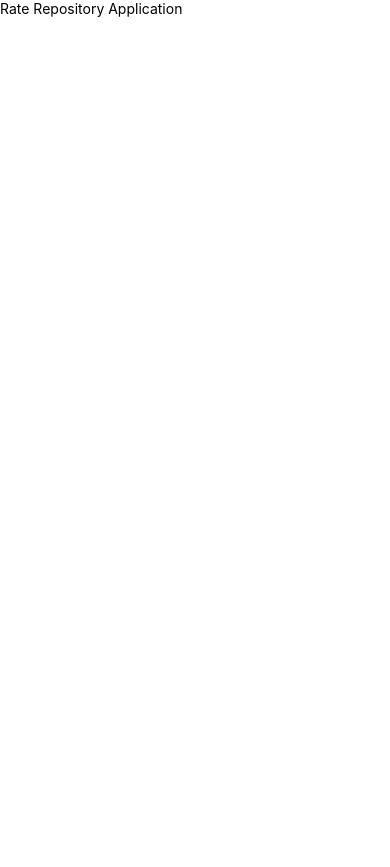
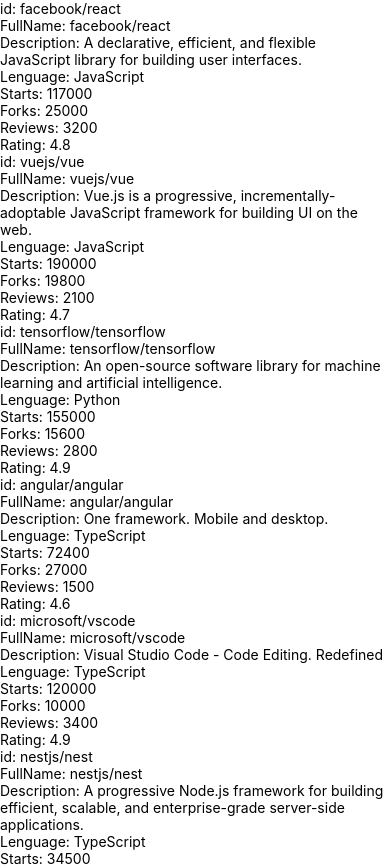
Before and after one commit to TomasCuevas/Rate-Repository-App-ReactNative, a React Native app: screen / in a window 390 px wide. Shown: the top 867 px of the page. Before the commit the page ends 844 px from the top, so only its background shows below. Built offline with nearby package versions, Linux system fonts and the light colour scheme.

Commit message:
Mostrando los repositorios

```diff
--- a/src/components/Main.tsx
+++ b/src/components/Main.tsx
@@ -1,10 +1,13 @@
 import { Text, View } from "react-native";
 import Constants from "expo-constants";
+
+//* COMPONENTS *//
+import { RepositoryList } from "./RepositoryList";
 
 export const Main = () => {
   return (
     <View style={{ marginTop: Constants.statusBarHeight, flexGrow: 1 }}>
-      <Text>Rate Repository Application</Text>
+      <RepositoryList />
     </View>
   );
 };
--- /dev/null
+++ b/src/components/RepositoryList.tsx
@@ -0,0 +1,22 @@
+import { Text, View } from "react-native";
+
+import { repositoriesData } from "../data";
+
+export const RepositoryList = () => {
+  return (
+    <View>
+      {repositoriesData.map((repository) => (
+        <View key={repository.id}>
+          <Text>id: {repository.id}</Text>
+          <Text>FullName: {repository.fullName}</Text>
+          <Text>Description: {repository.description}</Text>
+          <Text>Lenguage: {repository.language}</Text>
+          <Text>Starts: {repository.stargazersCount}</Text>
+          <Text>Forks: {repository.forksCount}</Text>
+          <Text>Reviews: {repository.reviewCount}</Text>
+          <Text>Rating: {repository.ratingAverage}</Text>
+        </View>
+      ))}
+    </View>
+  );
+};
--- /dev/null
+++ b/src/data/index.ts
@@ -0,0 +1 @@
+export * from "./repositories";
--- /dev/null
+++ b/src/data/repositories.ts
@@ -0,0 +1,185 @@
+export const repositoriesData = [
+  {
+    id: "facebook/react",
+    fullName: "facebook/react",
+    description:
+      "A declarative, efficient, and flexible JavaScript library for building user interfaces.",
+    language: "JavaScript",
+    forksCount: 25000,
+    stargazersCount: 117000,
+    ratingAverage: 4.8,
+    reviewCount: 3200,
+    ownerAvatarUrl: "https://avatars.githubusercontent.com/u/69631?v=4",
+  },
+  {
+    id: "vuejs/vue",
+    fullName: "vuejs/vue",
+    description:
+      "Vue.js is a progressive, incrementally-adoptable JavaScript framework for building UI on the web.",
+    language: "JavaScript",
+    forksCount: 19800,
+    stargazersCount: 190000,
+    ratingAverage: 4.7,
+    reviewCount: 2100,
+    ownerAvatarUrl: "https://avatars.githubusercontent.com/u/6128107?v=4",
+  },
+  {
+    id: "tensorflow/tensorflow",
+    fullName: "tensorflow/tensorflow",
+    description:
+      "An open-source software library for machine learning and artificial intelligence.",
+    language: "Python",
+    forksCount: 15600,
+    stargazersCount: 155000,
+    ratingAverage: 4.9,
+    reviewCount: 2800,
+    ownerAvatarUrl: "https://avatars.githubusercontent.com/u/15658638?v=4",
+  },
+  {
+    id: "angular/angular",
+    fullName: "angular/angular",
+    description: "One framework. Mobile and desktop.",
+    language: "TypeScript",
+    forksCount: 27000,
+    stargazersCount: 72400,
+    ratingAverage: 4.6,
+    reviewCount: 1500,
+    ownerAvatarUrl: "https://avatars.githubusercontent.com/u/139426?v=4",
+  },
+  {
+    id: "microsoft/vscode",
+    fullName: "microsoft/vscode",
+    description: "Visual Studio Code - Code Editing. Redefined",
+    language: "TypeScript",
+    forksCount: 10000,
+    stargazersCount: 120000,
+    ratingAverage: 4.9,
+    reviewCount: 3400,
+    ownerAvatarUrl: "https://avatars.githubusercontent.com/u/6154722?v=4",
+  },
+  {
+    id: "nestjs/nest",
+    fullName: "nestjs/nest",
+    description:
+      "A progressive Node.js framework for building efficient, scalable, and enterprise-grade server-side applications.",
+    language: "TypeScript",
+    forksCount: 3200,
+    stargazersCount: 34500,
+    ratingAverage: 4.8,
+    reviewCount: 900,
+    ownerAvatarUrl: "https://avatars.githubusercontent.com/u/28507035?v=4",
+  },
+  {
+    id: "dotnet/aspnetcore",
+    fullName: "dotnet/aspnetcore",
+    description:
+      "ASP.NET Core is a cross-platform .NET framework for building modern cloud-based web applications.",
+    language: "C#",
+    forksCount: 5400,
+    stargazersCount: 33000,
+    ratingAverage: 4.7,
+    reviewCount: 1200,
+    ownerAvatarUrl: "https://avatars.githubusercontent.com/u/9141961?v=4",
+  },
+  {
+    id: "tailwindlabs/tailwindcss",
+    fullName: "tailwindlabs/tailwindcss",
+    description: "A utility-first CSS framework for rapid UI development.",
+    language: "JavaScript",
+    forksCount: 2700,
+    stargazersCount: 51000,
+    ratingAverage: 4.8,
+    reviewCount: 700,
+    ownerAvatarUrl: "https://avatars.githubusercontent.com/u/3540?v=4",
+  },
+  {
+    id: "elastic/elasticsearch",
+    fullName: "elastic/elasticsearch",
+    description: "Open Source, Distributed, RESTful Search Engine.",
+    language: "Java",
+    forksCount: 17000,
+    stargazersCount: 52000,
+    ratingAverage: 4.6,
+    reviewCount: 1800,
+    ownerAvatarUrl: "https://avatars.githubusercontent.com/u/6764390?v=4",
+  },
+  {
+    id: "expressjs/express",
+    fullName: "expressjs/express",
+    description: "Fast, unopinionated, minimalist web framework for Node.js",
+    language: "JavaScript",
+    forksCount: 13000,
+    stargazersCount: 53000,
+    ratingAverage: 4.7,
+    reviewCount: 1600,
+    ownerAvatarUrl: "https://avatars.githubusercontent.com/u/5658226?v=4",
+  },
+  {
+    id: "github/docs",
+    fullName: "github/docs",
+    description: "The open-source repo for docs.github.com",
+    language: "JavaScript",
+    forksCount: 1900,
+    stargazersCount: 8000,
+    ratingAverage: 4.9,
+    reviewCount: 450,
+    ownerAvatarUrl: "https://avatars.githubusercontent.com/u/9919?v=4",
+  },
+  {
+    id: "docker/docker-ce",
+    fullName: "docker/docker-ce",
+    description: "Docker Community Edition",
+    language: "Go",
+    forksCount: 9000,
+    stargazersCount: 56000,
+    ratingAverage: 4.8,
+    reviewCount: 2100,
+    ownerAvatarUrl: "https://avatars.githubusercontent.com/u/5429470?v=4",
+  },
+  {
+    id: "kubernetes/kubernetes",
+    fullName: "kubernetes/kubernetes",
+    description: "Production-Grade Container Scheduling and Management",
+    language: "Go",
+    forksCount: 35000,
+    stargazersCount: 120000,
+    ratingAverage: 4.9,
+    reviewCount: 3400,
+    ownerAvatarUrl: "https://avatars.githubusercontent.com/u/13629408?v=4",
+  },
+  {
+    id: "ansible/ansible",
+    fullName: "ansible/ansible",
+    description:
+      "Ansible is a radically simple IT automation platform that makes your applications and systems easier to deploy and maintain.",
+    language: "Python",
+    forksCount: 9600,
+    stargazersCount: 46000,
+    ratingAverage: 4.7,
+    reviewCount: 1800,
+    ownerAvatarUrl: "https://avatars.githubusercontent.com/u/1507452?v=4",
+  },
+  {
+    id: "grafana/grafana",
+    fullName: "grafana/grafana",
+    description:
+      "The open and composable observability and data visualization platform. Visualize metrics, logs, and traces from multiple sources like Prometheus, Loki, Elasticsearch, InfluxDB, Postgres and many more.",
+    language: "TypeScript",
+    forksCount: 5500,
+    stargazersCount: 55000,
+    ratingAverage: 4.8,
+    reviewCount: 1300,
+    ownerAvatarUrl: "https://avatars.githubusercontent.com/u/24419232?v=4",
+  },
+  {
+    id: "apache/kafka",
+    fullName: "apache/kafka",
+    description: "Mirror of Apache Kafka",
+    language: "Java",
+    forksCount: 9800,
+    stargazersCount: 52000,
+    ratingAverage: 4.6,
+    reviewCount: 1800,
+    ownerAvatarUrl: "https://avatars.githubusercontent.com/u/4376038?v=4",
+  },
+];
```
